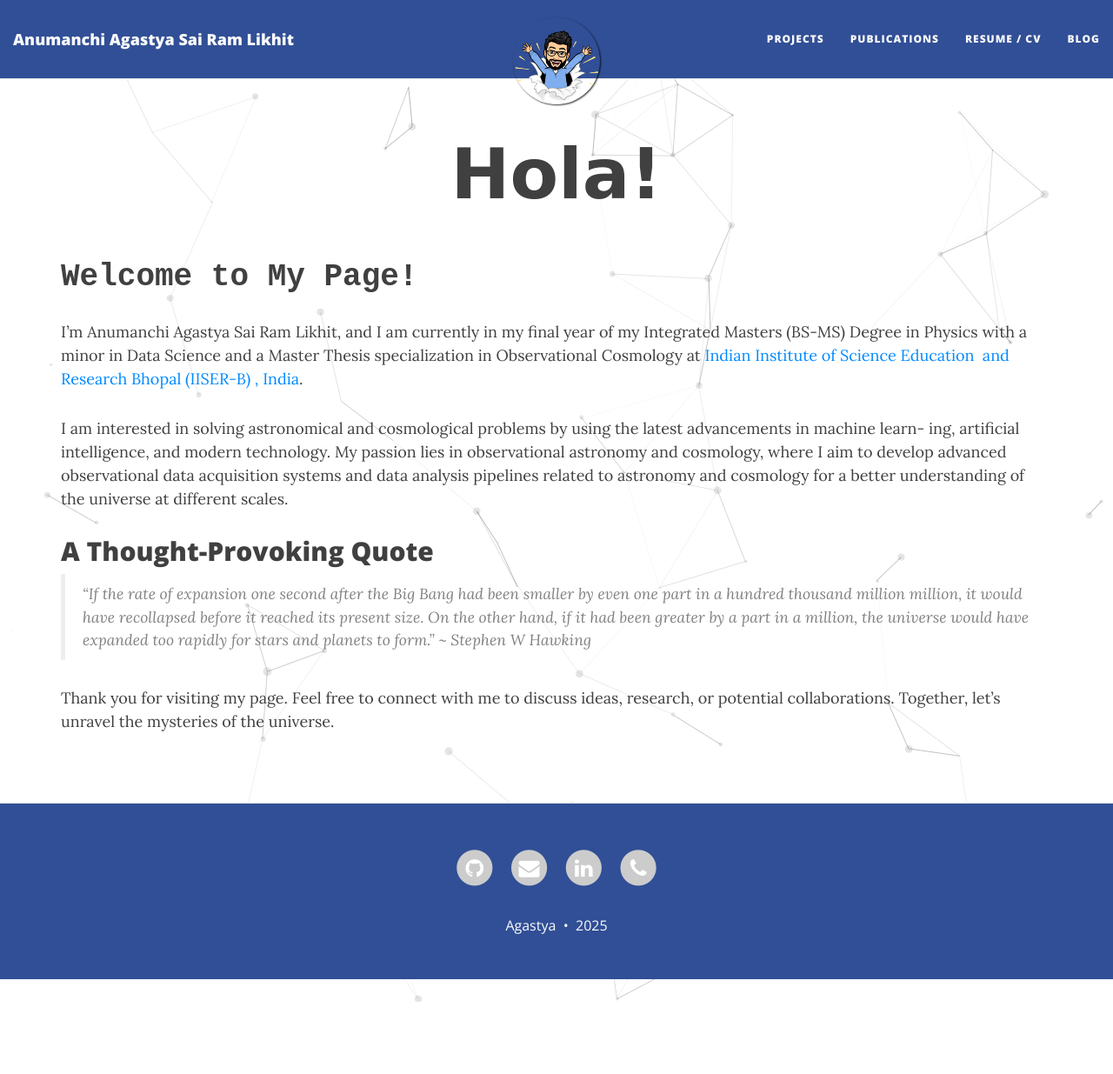
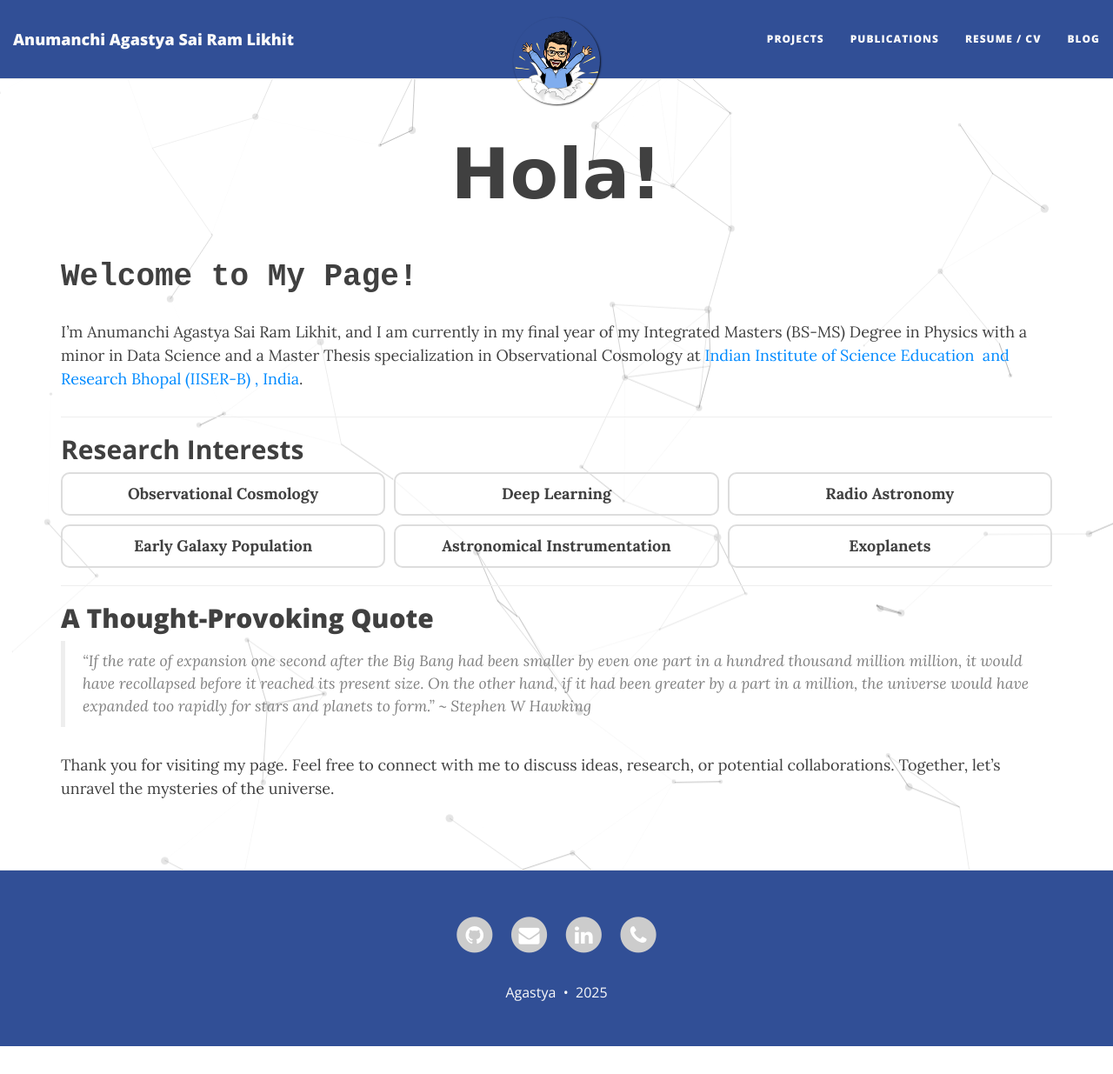
Before and after one commit to astropi-b/astropi-b.github.io, a Jekyll site: the page built from index.md, in a window 1280 px wide and 1235 px high. Shown: the whole window at 87% size. Built offline with Jekyll 4.4.1, drawn with Linux system fonts in a browser that asks for light colours; nearby versions of some CDN libraries.

Commit message:
Update index.md

```diff
--- a/index.md
+++ b/index.md
@@ -7,7 +7,39 @@ title: "<span style=\"font-family: Comic Sans MS, Comic Sans, cursive; font-size
 
 I'm Anumanchi Agastya Sai Ram Likhit, and I am currently in my final year of my Integrated Masters (BS-MS) Degree in Physics with a minor in Data Science and a Master Thesis specialization in Observational Cosmology at [Indian Institute of Science Education  and Research Bhopal (IISER-B) , India](https://www.iiserb.ac.in/).
 
-I am interested in solving astronomical and cosmological problems by using the latest advancements in machine learn- ing, artificial intelligence, and modern technology. My passion lies in observational astronomy and cosmology, where I aim to develop advanced observational data acquisition systems and data analysis pipelines related to astronomy and cosmology for a better understanding of the universe at different scales.
+---
+
+## **Research Interests**
+
+<div style="display: grid; grid-template-columns: repeat(3, 1fr); gap: 10px; text-align: center;">
+
+<div style="border: 2px solid #ddd; padding: 10px; border-radius: 10px;">
+<strong>Observational Cosmology</strong>
+</div>
+
+<div style="border: 2px solid #ddd; padding: 10px; border-radius: 10px;">
+<strong>Deep Learning</strong>
+</div>
+
+<div style="border: 2px solid #ddd; padding: 10px; border-radius: 10px;">
+<strong>Radio Astronomy</strong>
+</div>
+
+<div style="border: 2px solid #ddd; padding: 10px; border-radius: 10px;">
+<strong>Early Galaxy Population</strong>
+</div>
+
+<div style="border: 2px solid #ddd; padding: 10px; border-radius: 10px;">
+<strong>Astronomical Instrumentation</strong>
+</div>
+
+<div style="border: 2px solid #ddd; padding: 10px; border-radius: 10px;">
+<strong>Exoplanets</strong>
+</div>
+
+</div>
+
+---
 
 ## A Thought-Provoking Quote
 
```
